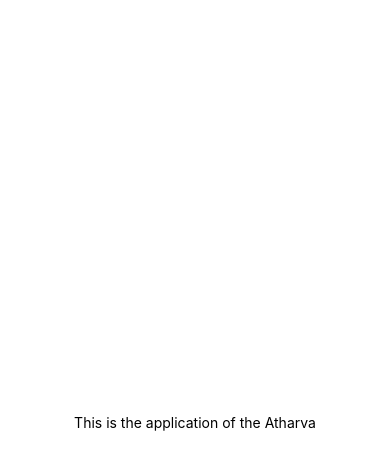
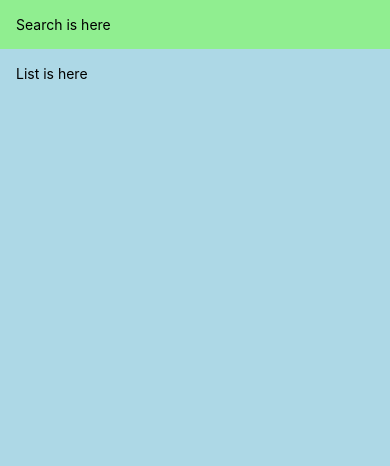
Before and after one commit to athu-kawale2002/MealsToGo, a React Native app: screen / in a window 390 px wide. Shown: the top 466 px of the page. Built offline with nearby package versions, Linux system fonts and the light colour scheme.

Commit message:
worked on SafeAreaView that is like deciding boundries of environment we want to work upon in which we have made it for android using StatusBar.currentHeight and it is default for the ios devices

```diff
--- a/App.js
+++ b/App.js
@@ -1,20 +1,32 @@
 import { StatusBar } from "expo-status-bar";
-import { StyleSheet, Text, View } from "react-native";
+import { SafeAreaView, StyleSheet, Text, View } from "react-native";
+import SafeViewAndroid from "./src/utils/SafeViewAndroid";
 
 export default function App() {
   return (
-    <View style={styles.container}>
-      <Text>This is the application of the Atharva</Text>
-      <StatusBar style="auto" />
-    </View>
+    <>
+      <SafeAreaView style={SafeViewAndroid.AndroidSafeArea}>
+        <View style={styles.container1}>
+          <Text>Search is here</Text>
+          <StatusBar style="auto" />
+        </View>
+        <View style={styles.container2}>
+          <Text>List is here</Text>
+        </View>
+        <StatusBar style="auto" />
+      </SafeAreaView>
+    </>
   );
 }
 
 const styles = StyleSheet.create({
-  container: {
+  container1: {
+    backgroundColor: "lightgreen",
+    padding: 16,
+  },
+  container2: {
     flex: 1,
-    backgroundColor: "#fff",
-    alignItems: "center",
-    justifyContent: "center",
+    padding: 16,
+    backgroundColor: "lightblue",
   },
 });
--- /dev/null
+++ b/src/utils/SafeViewAndroid.js
@@ -0,0 +1,9 @@
+import { StyleSheet, Platform, StatusBar } from "react-native";
+
+export default StyleSheet.create({
+  AndroidSafeArea: {
+    flex: 1,
+    backgroundColor: "white",
+    paddingTop: Platform.OS === "android" ? StatusBar.currentHeight : 0,
+  },
+});
```
